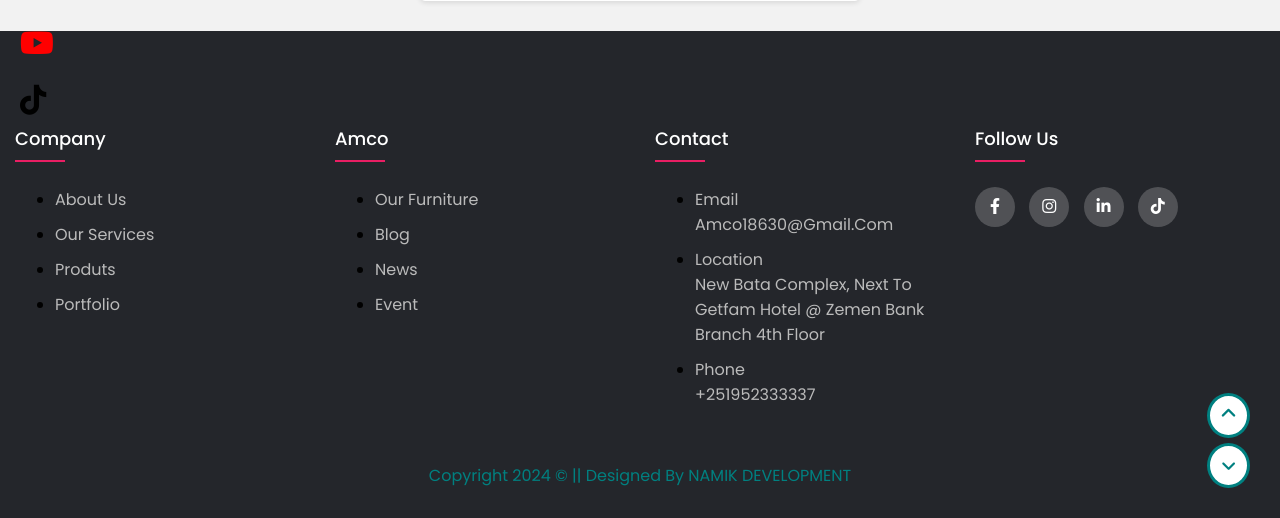
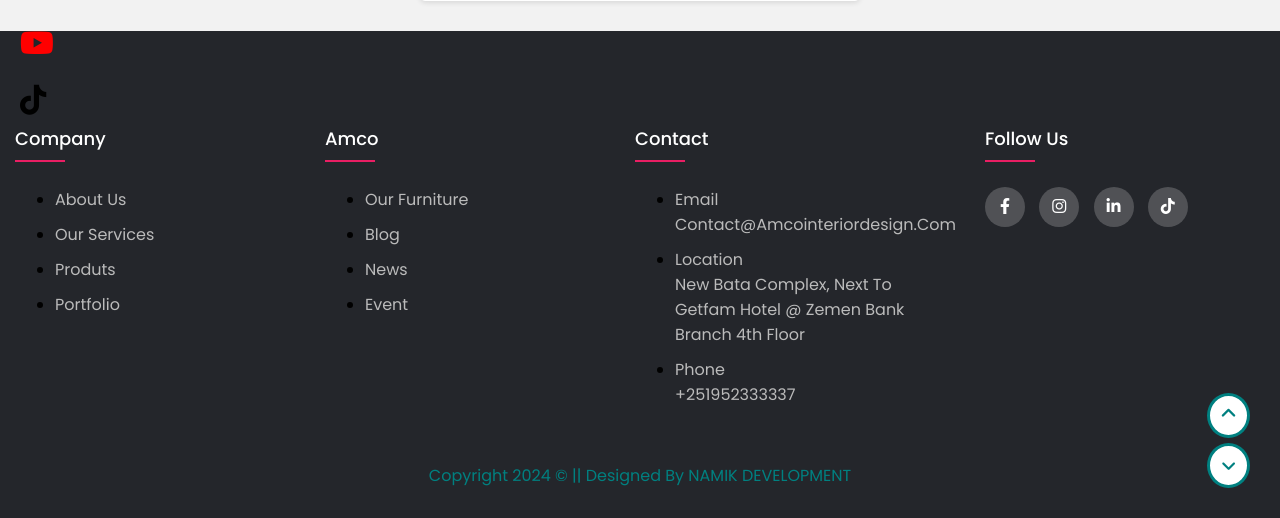
Before and after one commit to nazrawi777/AMCO-KAL, a Flask app: template app/templates/apply.html in a window 1280 px wide. Shown: the part 865-1383 px from the top of the page. Run offline with Flask 3, Linux system fonts and the light colour scheme; the template is opened without the code that fills it, so the values that code supplies are empty; parts of the project's set-up code (start-up, migrations or seed data) failed here and were passed over; some libraries are stand-ins or nearby versions.

Commit message:
Update apply.html

```diff
--- a/app/templates/apply.html
+++ b/app/templates/apply.html
@@ -304,8 +304,8 @@
             <h4>Contact</h4>
             <ul>
               <li>
-                <a href="mailto:amco18630@gmail.com">email<br>
-                amco18630@gmail.com</a>
+                <a href="mailto:contact@amcointeriordesign.com">email<br>
+                contact@amcointeriordesign.com</a>
               </li>
                <li><a href="https://maps.app.goo.gl/J4CjWG4xNGg5QtnW6?g_st=atm" class="bte">Location<br>
                 New Bata Complex, next to Getfam Hotel
```
